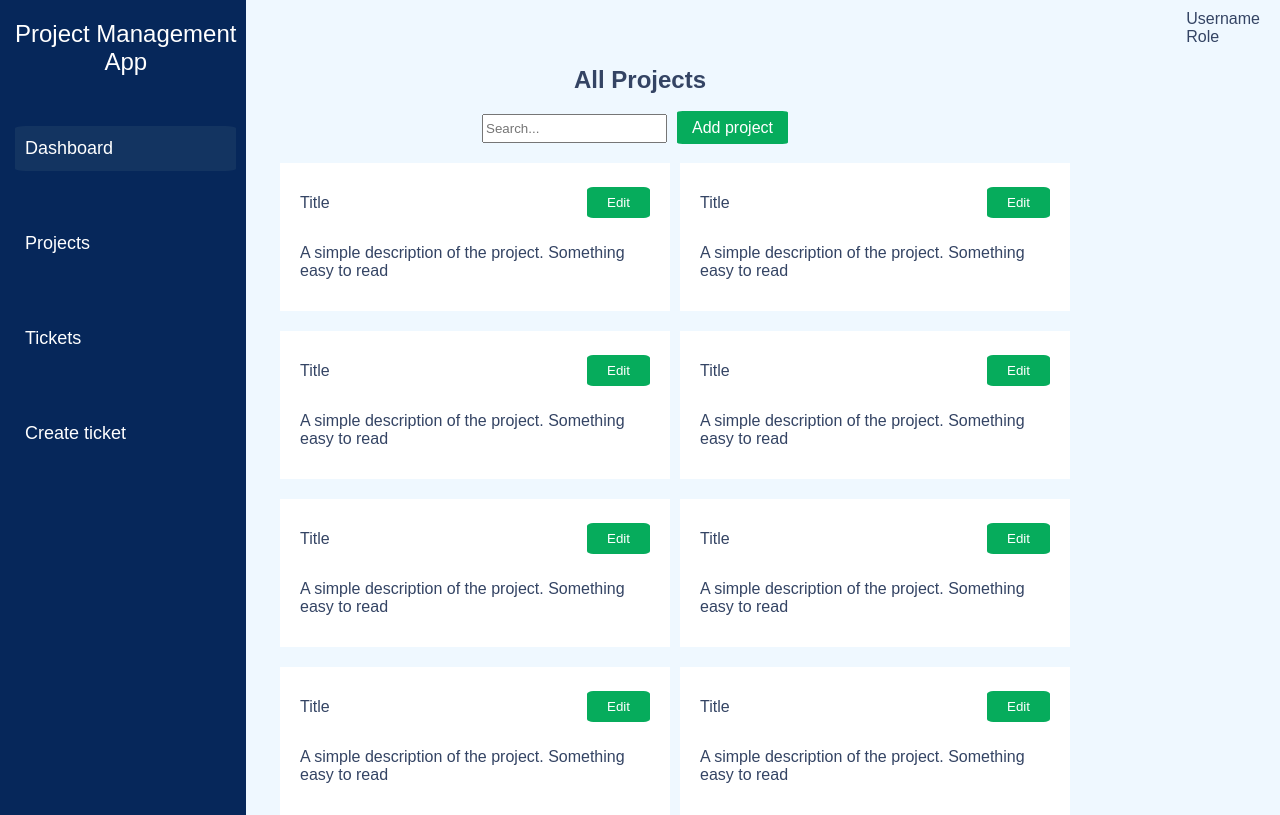
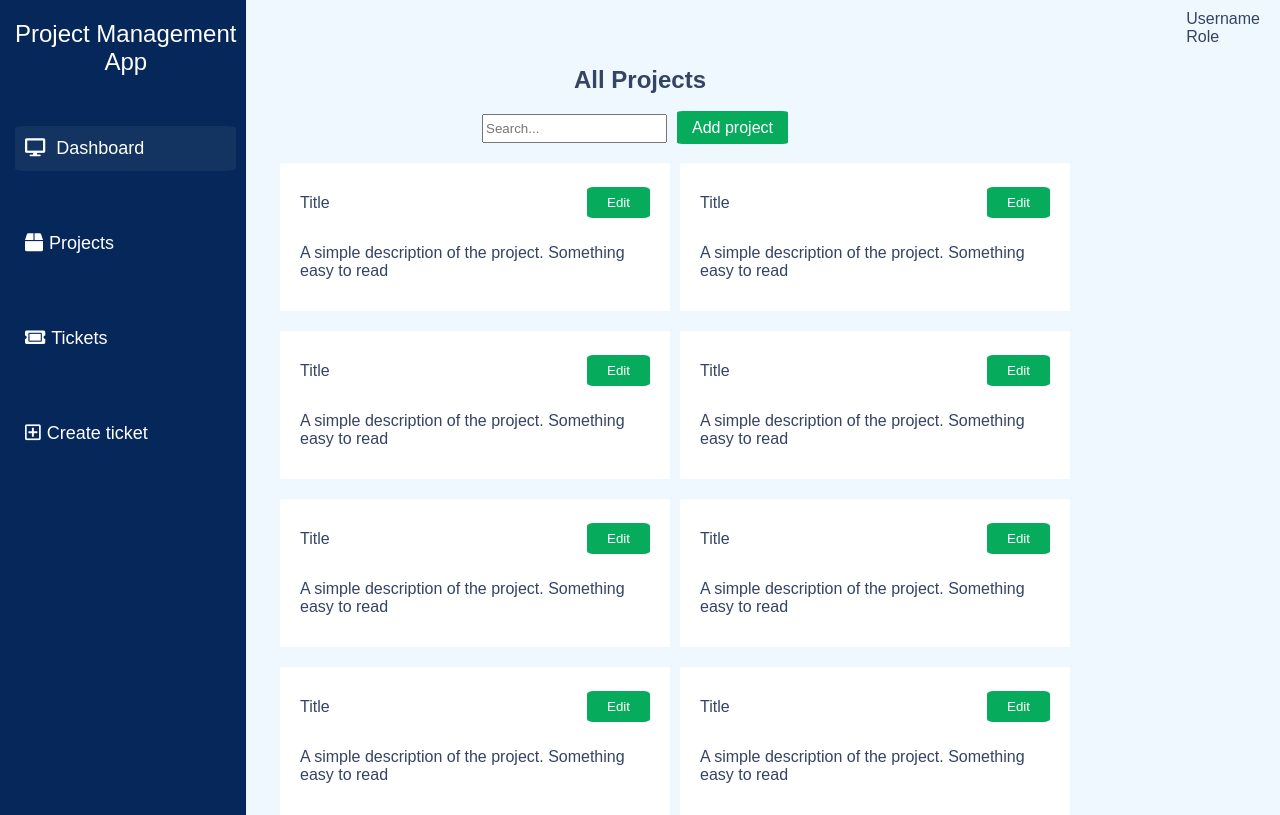
Before and after one commit to TCristianB/project-management-app, a React (Create React App) app in the folder client/: page /projects in a window 1280 px wide. Built offline with nearby package versions, Linux system fonts and the light colour scheme.

Commit message:
adding icon to the sidebar

```diff
--- a/client/src/components/Sidebar.js
+++ b/client/src/components/Sidebar.js
@@ -20,23 +20,27 @@ const Sidebar = () => {
 		<>
 			<div className={`sidebar ${menuButton.sideBar ? '' : 'open'}`}>
 				<i
-				onClick={() => openMenu(!menuButton.iconOpen, !menuButton.sideBar)}
-				class={`fas fa-bars ${menuButton.iconOpen ? '' : 'icon-open'}`}
+					onClick={() => openMenu(!menuButton.iconOpen, !menuButton.sideBar)}
+					class={`fas fa-bars bars-icon ${menuButton.iconOpen ? '' : 'icon-open'}`}
 				></i>
 				<div className="sidebar__title">
 					<Link to='/dashboard' className="header__title--link">Project Management <br />App</Link>
 				</div>
 				<ul className="sidebar__list">
 					<li className="sidebar__list--item selected">
-						<Link to='/dashboard' className="list__item--text">Dashboard</Link>
+						<i class="fas fa-desktop sidebar-icons"></i>
+						<Link to='/dashboard' className="list__item--text"> Dashboard</Link>
 					</li>
 					<li className="sidebar__list--item">
+					<i class="fas fa-box sidebar-icons"></i>
 						<Link to='/projects' className="list__item--text">Projects</Link>
 					</li>
 					<li className="sidebar__list--item">
+					<i class="fas fa-ticket-alt sidebar-icons"></i>
 						<Link to='/tickets' className="list__item--text">Tickets</Link>
 					</li>
 					<li className="sidebar__list--item">
+					<i class="far fa-plus-square sidebar-icons"></i>
 						<Link to='/new-ticket' className="list__item--text">Create ticket</Link>
 					</li>
 				</ul>
--- a/client/src/styles/Sidebar.css
+++ b/client/src/styles/Sidebar.css
@@ -10,7 +10,7 @@
 	transition: .7s;
 }
 
-i {
+.bars-icon {
 	font-size: 30px;
 	position: absolute;
 	top: 10px;
@@ -50,6 +50,11 @@ i {
 	border-radius: 5%;
 }
 
+.sidebar-icons {
+	color: white;
+	margin-right: 6px;
+}
+
 .selected {
 	background-color: #133461;
 }
@@ -61,25 +66,25 @@ i {
 
 
 @media screen and (min-width: 480px) {
-	i {
+	.bars-icon {
 		right: -9%
 	}
 }
 
 @media screen and (min-width: 576px) {
-	i {
+	.bars-icon {
 		right: -8%
 	}
 }
 
 @media screen and (min-width: 768px) {
-	i {
+	.bars-icon {
 		right: -6%
 	}
 }
 
 @media screen and (min-width: 1024px) {
-	i {
+	.bars-icon {
 		display: none !important;
 	}
 
```
